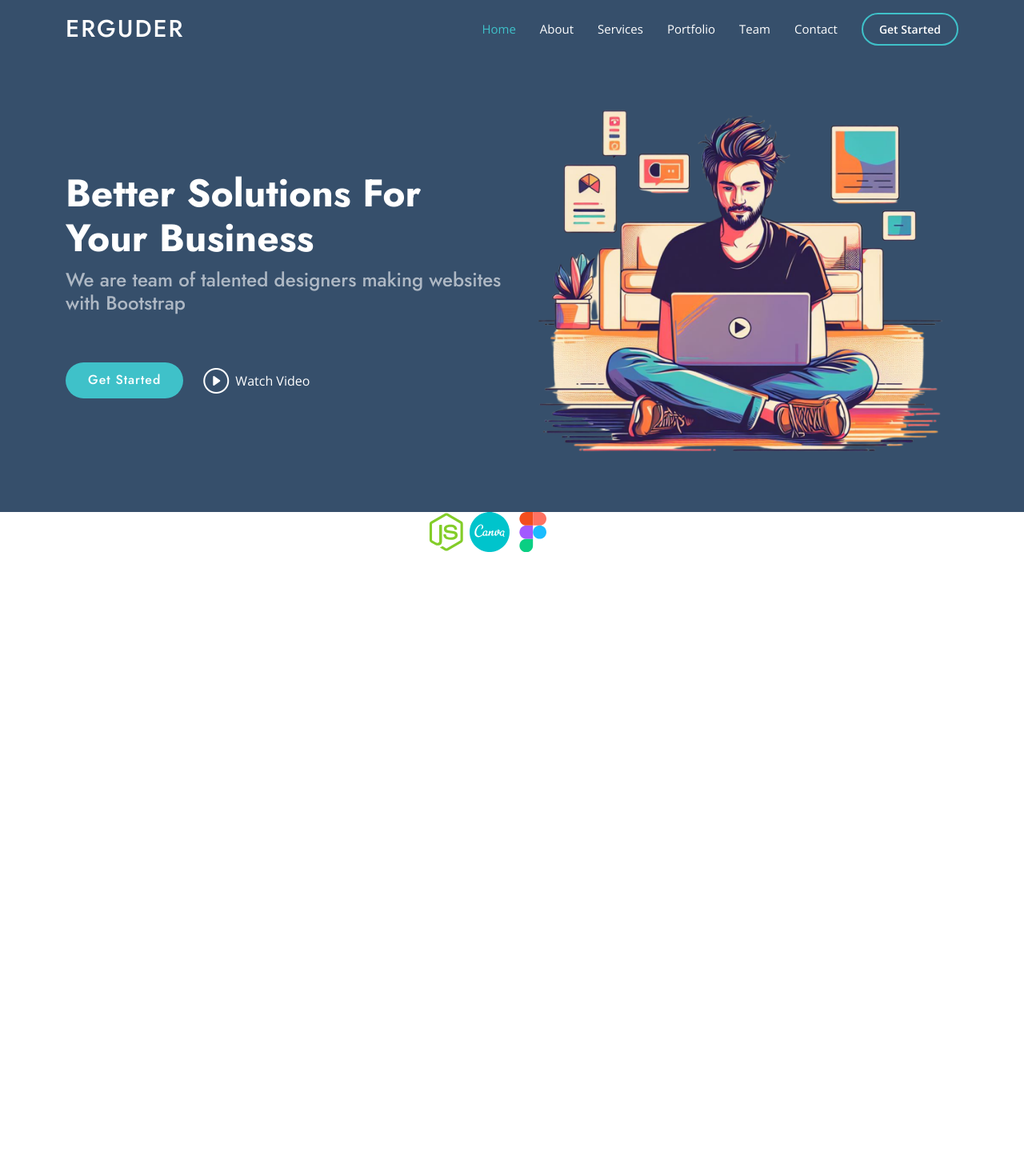
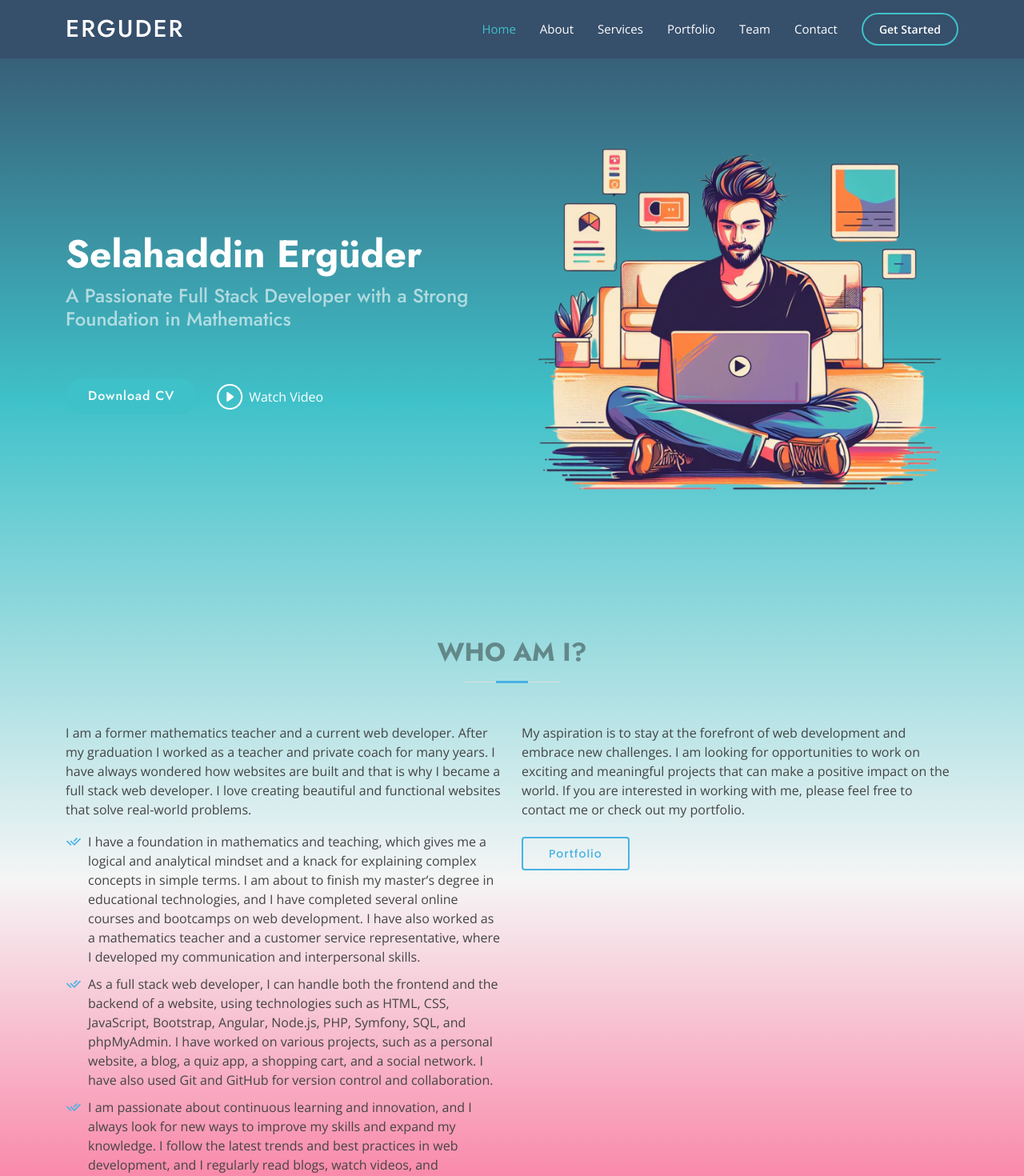
Before and after one commit to erguder/Unity-Cuisine-Co, an Angular app: page / in a window 1280 px wide. Shown: the top 1470 px of the page at 80% size. Before the commit the page ends 815 px from the top, so only its background shows below. Built offline with nearby package versions, Linux system fonts and the light colour scheme.

Commit message:
about me text is added

```diff
--- a/src/app/about/about.component.html
+++ b/src/app/about/about.component.html
@@ -2,28 +2,25 @@
     <div class="container" data-aos="fade-up">
 
         <div class="section-title">
-        <h2>About Us</h2>
+        <h2>Who Am I?</h2>
         </div>
 
         <div class="row content">
         <div class="col-lg-6">
             <p>
-            Lorem ipsum dolor sit amet, consectetur adipiscing elit, sed do eiusmod tempor incididunt ut labore et dolore
-            magna aliqua.
+            I am a former mathematics teacher and a current web developer. After my graduation I worked as a teacher and private coach for many years. I have always wondered how websites are built and that is why I became a full stack web developer. I love creating beautiful and functional websites that solve real-world problems.
             </p>
             <ul>
-            <li><i class="ri-check-double-line"></i> Ullamco laboris nisi ut aliquip ex ea commodo consequat</li>
-            <li><i class="ri-check-double-line"></i> Duis aute irure dolor in reprehenderit in voluptate velit</li>
-            <li><i class="ri-check-double-line"></i> Ullamco laboris nisi ut aliquip ex ea commodo consequat</li>
+            <li><i class="ri-check-double-line"></i>I have a foundation in mathematics and teaching, which gives me a logical and analytical mindset and a knack for explaining complex concepts in simple terms. I am about to finish my master’s degree in educational technologies, and I have completed several online courses and bootcamps on web development. I have also worked as a mathematics teacher and a customer service representative, where I developed my communication and interpersonal skills.</li>
+            <li><i class="ri-check-double-line"></i>As a full stack web developer, I can handle both the frontend and the backend of a website, using technologies such as HTML, CSS, JavaScript, Bootstrap, Angular, Node.js, PHP, Symfony, SQL, and phpMyAdmin. I have worked on various projects, such as a personal website, a blog, a quiz app, a shopping cart, and a social network. I have also used Git and GitHub for version control and collaboration.</li>
+            <li><i class="ri-check-double-line"></i>I am passionate about continuous learning and innovation, and I always look for new ways to improve my skills and expand my knowledge. I follow the latest trends and best practices in web development, and I regularly read blogs, watch videos, and participate in online communities. I also value teamwork and knowledge exchange, and I enjoy working with other developers and sharing ideas and feedback.</li>
             </ul>
         </div>
         <div class="col-lg-6 pt-4 pt-lg-0">
             <p>
-            Ullamco laboris nisi ut aliquip ex ea commodo consequat. Duis aute irure dolor in reprehenderit in voluptate
-            velit esse cillum dolore eu fugiat nulla pariatur. Excepteur sint occaecat cupidatat non proident, sunt in
-            culpa qui officia deserunt mollit anim id est laborum.
+                My aspiration is to stay at the forefront of web development and embrace new challenges. I am looking for opportunities to work on exciting and meaningful projects that can make a positive impact on the world. If you are interested in working with me, please feel free to contact me or check out my portfolio.
             </p>
-            <a href="#" class="btn-learn-more">Learn More</a>
+            <a href="#" class="btn-learn-more">Portfolio</a>
         </div>
         </div>
 
--- a/src/app/app.component.html
+++ b/src/app/app.component.html
@@ -1,3 +1,4 @@
 <app-navbar></app-navbar>
 <app-hero></app-hero>
+<app-about></app-about>
 <app-skills></app-skills>
--- a/src/app/hero/hero.component.css
+++ b/src/app/hero/hero.component.css
@@ -1,7 +1,6 @@
 #hero {
     width: 100%;
-    height: 80vh;
-    background: #364F6B;
+    height: 92vh;
 }
 
 #hero .container {
--- a/src/app/hero/hero.component.html
+++ b/src/app/hero/hero.component.html
@@ -3,10 +3,10 @@
     <div class="container">
       <div class="row">
         <div class="col-lg-6 d-flex flex-column justify-content-center pt-4 pt-lg-0 order-2 order-lg-1" data-aos="fade-up" data-aos-delay="200">
-          <h1>Better Solutions For Your Business</h1>
-          <h2>We are team of talented designers making websites with Bootstrap</h2>
+          <h1>Selahaddin Ergüder</h1>
+          <h2>A Passionate Full Stack Developer with a Strong Foundation in Mathematics</h2>
           <div class="d-flex justify-content-center justify-content-lg-start">
-            <a href="#about" class="btn-get-started scrollto">Get Started</a>
+            <a href="#" class="btn-get-started scrollto">Download CV</a>
             <a href="https://www.youtube.com/watch?v=jDDaplaOz7Q" class="glightbox btn-watch-video"><i class="bi bi-play-circle"></i><span>Watch Video</span></a>
           </div>
         </div>
--- a/src/app/navbar/navbar.component.css
+++ b/src/app/navbar/navbar.component.css
@@ -242,6 +242,7 @@
     transition: all 0.5s;
     z-index: 997;
     padding: 15px 0;
+    background-color: #364f6b;
 }
 
 #header.header-scrolled,
--- a/src/styles.css
+++ b/src/styles.css
@@ -1,6 +1,8 @@
 body {
     font-family: "Open Sans", sans-serif;
     color: #444444;
+    background-color: #364f6b;
+    background-image: linear-gradient(180deg, #364f6b 0%, #3fc1c9 30%, #f5f5f5 66%, #fc5185 100%);
 }
 
 a {
```
